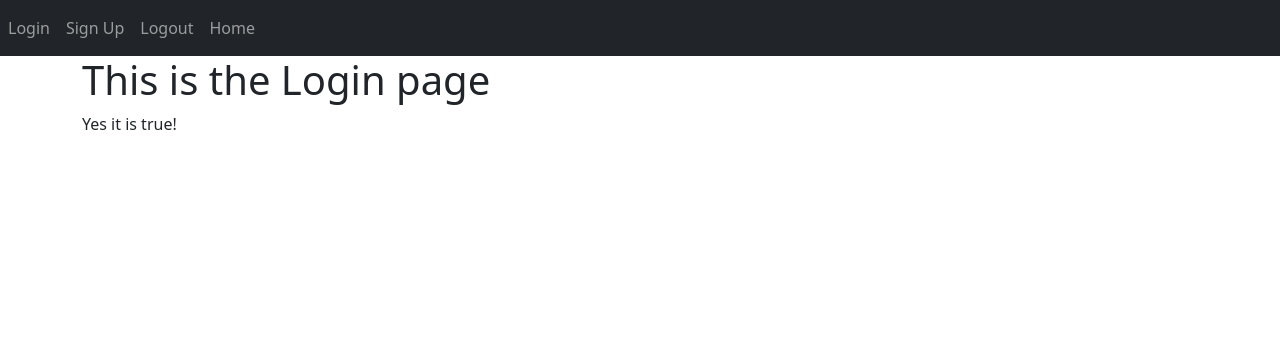
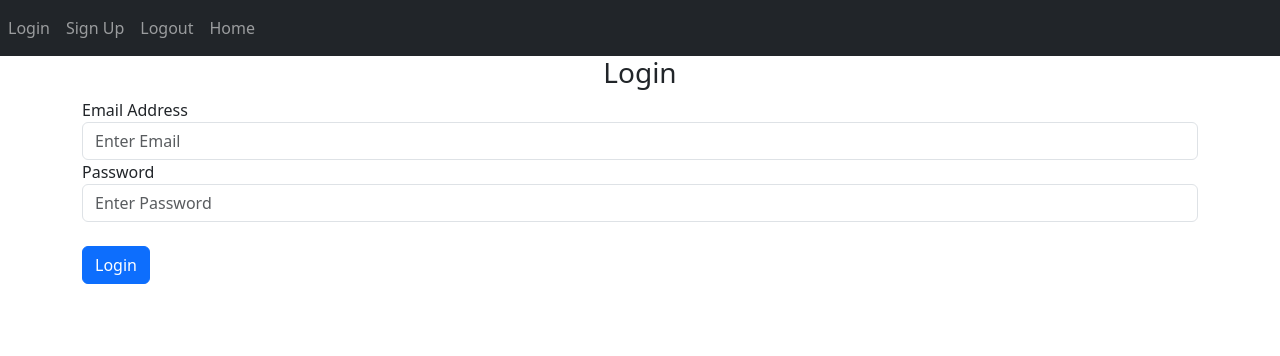
Before and after one commit to AmruthLP12/FlaskNotes-App, a Flask app: page /login in a window 1280 px wide. Shown: the top 356 px of the page. Run offline with Flask 3, Linux system fonts and the light colour scheme; some libraries are stand-ins or nearby versions.

Commit message:
Login html Completed

```diff
--- a/website/templates/login.html
+++ b/website/templates/login.html
@@ -1,4 +1,16 @@
 {% extends "base.html" %} {% block title %}Login{% endblock %} {% block content
 %}
-<h1>This is the Login page</h1>
-{% if boolean == True %} Yes it is true! {% endif %} {% endblock %}
+<form action="" method="POST">
+    <h3 align="center">Login</h3>
+    <div class="form-group">
+        <label for="email">Email Address</label>
+        <input type="email" name="email" id="email" class="form-control" placeholder="Enter Email">
+    </div>
+    <div class="form-group">
+        <label for="password">Password</label>
+        <input type="password" name="password" id="password" class="form-control" placeholder="Enter Password">
+    </div>
+    <br>
+    <button type="submit" class="btn btn-primary">Login</button>
+</form>
+<!-- {% if boolean == True %} Yes it is true! {% endif %} {% endblock %} -->
```
